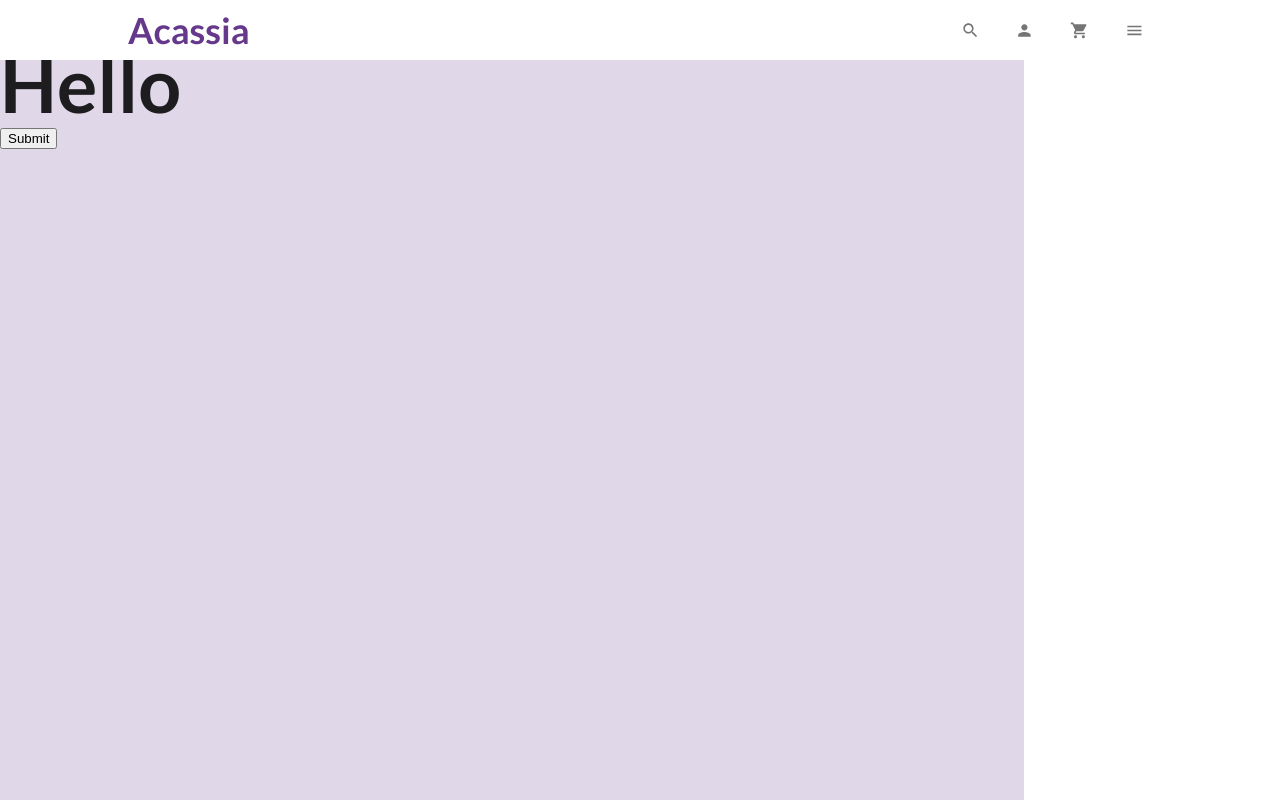
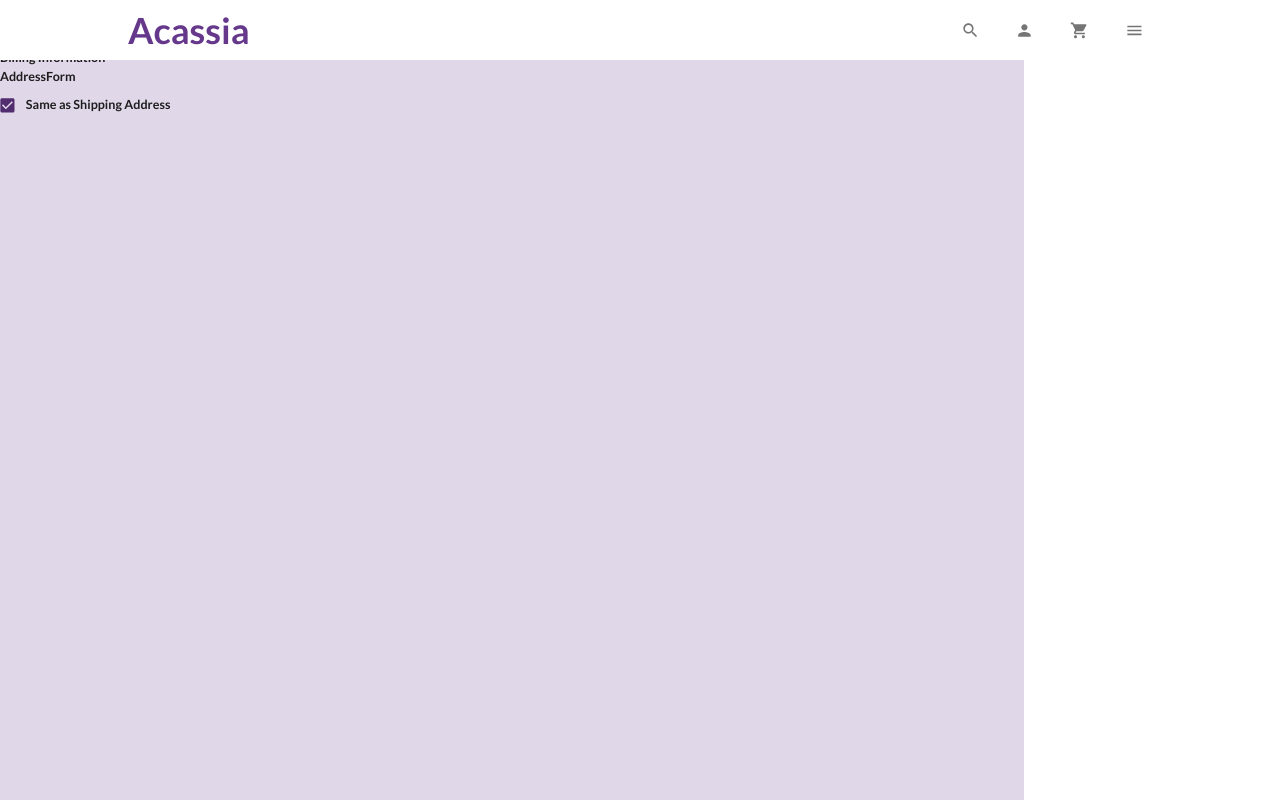
Before and after one commit to bromero1/acassia-web, a React (Create React App) app in the folder client/: page /checkout in a window 1280 px wide. Shown: the top 800 px of the page. Built offline with nearby package versions, Linux system fonts and the light colour scheme.

Commit message:
Checkout Form

```diff
--- /dev/null
+++ b/client/src/scenes/checkout/AddressForm.jsx
@@ -0,0 +1,9 @@
+import React from 'react'
+
+const AddressForm = () => {
+  return (
+    <div>AddressForm</div>
+  )
+}
+
+export default AddressForm
--- a/client/src/scenes/checkout/Checkout.jsx
+++ b/client/src/scenes/checkout/Checkout.jsx
@@ -12,6 +12,9 @@ import {
 import { useNavigate } from "react-router-dom";
 import { Box } from "@mui/material";
 import * as yup from "yup";
+import { validationSchema } from "./schema";
+import { useState } from "react";
+import Shipping from "./Shipping";
 
 const initialValues = {
   billingAddress: {
@@ -36,44 +39,19 @@ const initialValues = {
   },
 };
 
-const validationSchema = [
-  yup.object().shape({
-    billingAddress: yup.object().shape({
-      firstName: yup.string().required("required"),
-      lastName: yup.string().required("required"),
-      street1: yup.string().required("required"),
-      street2: yup.string(),
-      city: yup.string().required("required"),
-      state: yup.string().required("required"),
-      zip: yup.string().required("required"),
-    }),
-    shippingAddress: yup.object().shape({
-      isSameAsBilling: yup.boolean(),
-      firstName: yup.string().required("required"),
-      lastName: yup.string().required("required"),
-      street1: yup.string().required("required"),
-      street2: yup.string(),
-      city: yup.string().required("required"),
-      state: yup.string().required("required"),
-      zip: yup.string().required("required"),
-    }),
-  }),
-  yup.object().shape({
-    email: yup.string().email().required("required"),
-    phoneNumber: yup.string().required("required"),
-  }),
-];
-
 const handleSubmitForm = () => {};
 
 const Checkout = () => {
   const navigate = useNavigate();
   const dispatch = useDispatch();
   const cart = useSelector((state) => state.cart.cart);
+  const [currentStep, setStep] = useState(0);
+  const [isFirst, setFirst] = useState(true);
+  // const formik = useFormik(initialValues)
 
   return (
     <Box width="80%" height="100vh" backgroundColor={shades.primary[100]}>
-      <Stepper>
+      <Stepper activeStep={currentStep}>
         <Step>
           <StepLabel>Billing</StepLabel>
         </Step>
@@ -84,31 +62,34 @@ const Checkout = () => {
           <StepLabel>Payment</StepLabel>
         </Step>
       </Stepper>
-
+      <Box>
         <Formik
           onSubmit={handleSubmitForm}
           initialValues={initialValues}
-        validationSchema={validationSchema}
+          validationSchema={validationSchema[currentStep]}
         >
-        <Form>
-        <label htmlFor="firstName">First Name</label>
-        <Field id="firstName" name="firstName" placeholder="Jane" />
-
-        <label htmlFor="lastName">Last Name</label>
-        <Field id="lastName" name="lastName" placeholder="Doe" />
-
-        <label htmlFor="email">Email</label>
-        <Field
-          id="email"
-          name="email"
-          placeholder="jane@acme.com"
-          type="email"
+          {({
+            values,
+            errors,
+            touched,
+            handleBlur,
+            handleChange,
+            handleSubmit,
+            setFieldValue,
+          }) => <form onSubmit={handleSubmit}>
+            {isFirst && (
+              <Shipping
+                values={values}
+                errors={errors}
+                touched={touched}
+                handleBlur={handleBlur}
+                handleChange={handleChange}
+                setFieldValue={setFieldValue}
                 />
-        <Typography variant="h1">Hello</Typography>
-        <button type="submit">Submit</button>
-        </Form>
-
+            )}
+            </form>}
         </Formik>
+      </Box>
     </Box>
   );
 };
--- /dev/null
+++ b/client/src/scenes/checkout/Shipping.jsx
@@ -0,0 +1,47 @@
+import React from "react";
+import { Box, Checkbox, FormControlLabel, Typography } from "@mui/material";
+import AddressForm from "./AddressForm";
+
+const Shipping = ({
+  values,
+  errors,
+  touched,
+  handleBlur,
+  handleChange,
+  setFieldValue,
+}) => {
+  return (
+    <Box m="30px auto">
+      <Box>
+        <Typography>Billing Information</Typography>
+        <AddressForm
+          type="billingAddress"
+          value={values.billingAddress}
+          errors={errors}
+          touched={touched}
+          handleBlur={handleBlur}
+          handleChange={handleChange}
+        />
+      </Box>
+      <Box mb="20px">
+        <FormControlLabel
+            label="Same as Shipping Address"
+          control={
+            <Checkbox
+              defaultChecked
+              value={values.shippingAddress.isSameAddress}
+              onChange={() =>
+                setFieldValue(
+                  "shippingAddress.isSameAddress",
+                  !values.shippingAddress.isSameAddress
+                )
+              }
+            />
+          }
+        />
+      </Box>
+    </Box>
+  );
+};
+
+export default Shipping;
--- /dev/null
+++ b/client/src/scenes/checkout/schema.js
@@ -0,0 +1,29 @@
+import * as yup from "yup";
+
+export const validationSchema = [
+  yup.object().shape({
+    billingAddress: yup.object().shape({
+      firstName: yup.string().required("required"),
+      lastName: yup.string().required("required"),
+      street1: yup.string().required("required"),
+      street2: yup.string(),
+      city: yup.string().required("required"),
+      state: yup.string().required("required"),
+      zip: yup.string().required("required"),
+    }),
+    shippingAddress: yup.object().shape({
+      isSameAsBilling: yup.boolean(),
+      firstName: yup.string().required("required"),
+      lastName: yup.string().required("required"),
+      street1: yup.string().required("required"),
+      street2: yup.string(),
+      city: yup.string().required("required"),
+      state: yup.string().required("required"),
+      zip: yup.string().required("required"),
+    }),
+  }),
+  yup.object().shape({
+    email: yup.string().email().required("required"),
+    phoneNumber: yup.string().required("required"),
+  }),
+];
```
Lines whose indentation alone changed are shown as unchanged.
